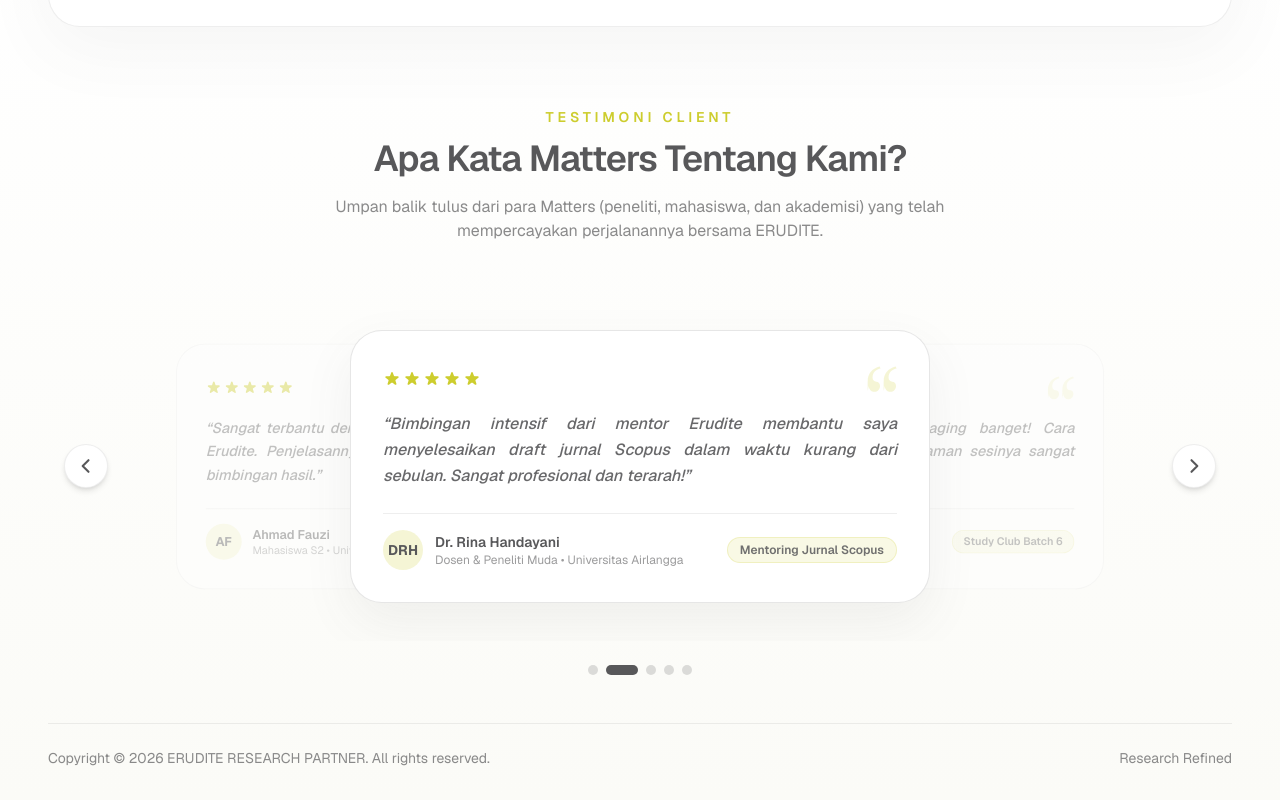
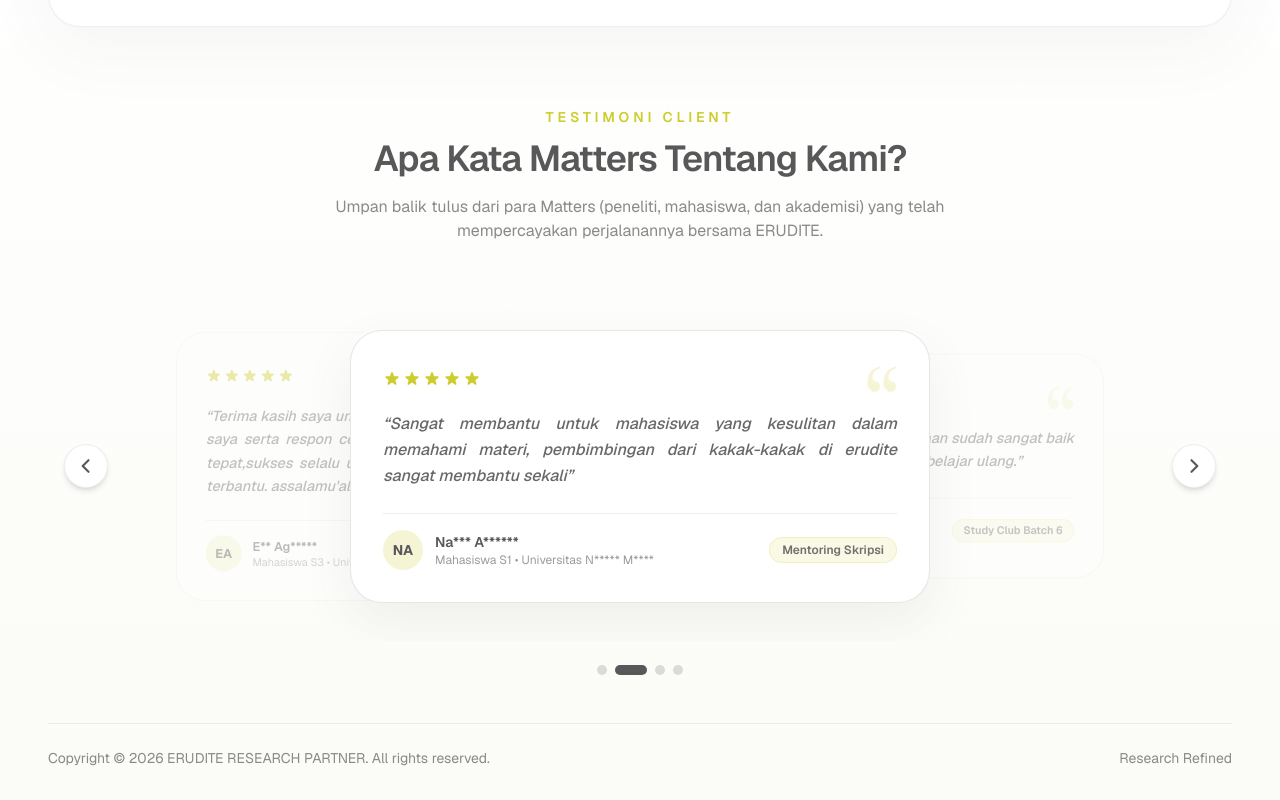
Before and after one commit to Narendra238/erudite-web, a Next.js app: page / in a window 1280 px wide. Shown: the part 1011-1811 px from the top of the page. Built offline with nearby package versions, Linux system fonts and the light colour scheme.

Commit message:
Upload EKatalog dan Perbaikan bagian testimoni

```diff
--- a/components/testimonial-carousel.tsx
+++ b/components/testimonial-carousel.tsx
@@ -15,49 +15,40 @@
 const testimonials: Testimonial[] = [
   {
     id: 1,
-    name: "Ahmad Fauzi",
-    role: "Mahasiswa S2",
-    institution: "Universitas Negeri Yogyakarta",
-    service: "Olah Data (ATLAS.ti)",
+    name: "E** Ag*****",
+    role: "Mahasiswa S3",
+    institution: "Universitas A**** Da****",
+    service: "Mentoring Disertasi",
     rating: 5,
-    text: "Sangat terbantu dengan analisis data menggunakan ATLAS.ti dari Erudite. Penjelasannya runtut dan sangat mudah dipahami saat bimbingan hasil.",
+    text: "Terima kasih saya untuk tim ERUDITE atas bantuannya untuk artikel saya serta respon cepatnya,sangat membantu karena cepat serta tepat,sukses selalu untuk ERUDITE semoga semakin banyak yang terbantu. assalamu'alaikum🙏🙏",
   },
   {
     id: 2,
-    name: "Dr. Rina Handayani",
-    role: "Dosen & Peneliti Muda",
-    institution: "Universitas Airlangga",
-    service: "Mentoring Jurnal Scopus",
+    name: "Na*** A******",
+    role: "Mahasiswa S1",
+    institution: "Universitas N***** M**** ",
+    service: "Mentoring Skripsi",
     rating: 5,
-    text: "Bimbingan intensif dari mentor Erudite membantu saya menyelesaikan draft jurnal Scopus dalam waktu kurang dari sebulan. Sangat profesional dan terarah!",
+    text: "Sangat membantu untuk mahasiswa yang kesulitan dalam memahami materi, pembimbingan dari kakak-kakak di erudite sangat membantu sekali",
   },
   {
     id: 3,
-    name: "Budi Santoso",
-    role: "Peserta Study Club",
-    institution: "Universitas Indonesia",
+    name: "Murdiyanto, S.Pd.Gr.",
+    role: "Guru SD",
+    institution: "SD Negeri 1 Gedompol",
     service: "Study Club Batch 6",
     rating: 5,
-    text: "Materi reference management kemarin daging banget! Cara penyampaian pematerinya interaktif dan rekaman sesinya sangat membantu untuk belajar ulang.",
+    text: "Kegiatan ini sangat bermanfaat kak, pelaksanaan sudah sangat baik dan rekaman sesinya sangat membantu untuk belajar ulang.",
   },
   {
     id: 4,
-    name: "Siti Aminah",
-    role: "Peneliti Sosial",
-    institution: "Lembaga Riset Independen",
-    service: "Validasi Instrumen & Transkrip",
+    name: "Yully Trisnaningtyas",
+    role: "Mahasiswa S2",
+    institution: "SDIT Istiqamah",
+    service: "Study Club Batch 1",
     rating: 5,
-    text: "Validasi instrumen dan transkrip wawancara kualitatif dikerjakan dengan sangat teliti, rapi, dan selesai lebih cepat dari estimasi awal.",
-  },
-  {
-    id: 5,
-    name: "Kevin Wijaya",
-    role: "Mahasiswa Tingkat Akhir",
-    institution: "Universitas Brawijaya",
-    service: "Mentoring Skripsi/Tesis",
-    rating: 5,
-    text: "Dari yang awalnya bingung mulai dari mana, sekarang jadi paham betul karena didampingi langkah demi langkah dari bab 1 sampai akhir. Recommended partner!",
-  },
+    text: "Alhamdulilah sudah baik.mungkin dilanjutkan lagi pelatihan2 unt kami yg akan menyusun tesis dan artikel",
+  }
 ];
 
 export function TestimonialCarousel() {
```
Also changed, not shown: 1 other file (tests, documents, lock files or other folders).
